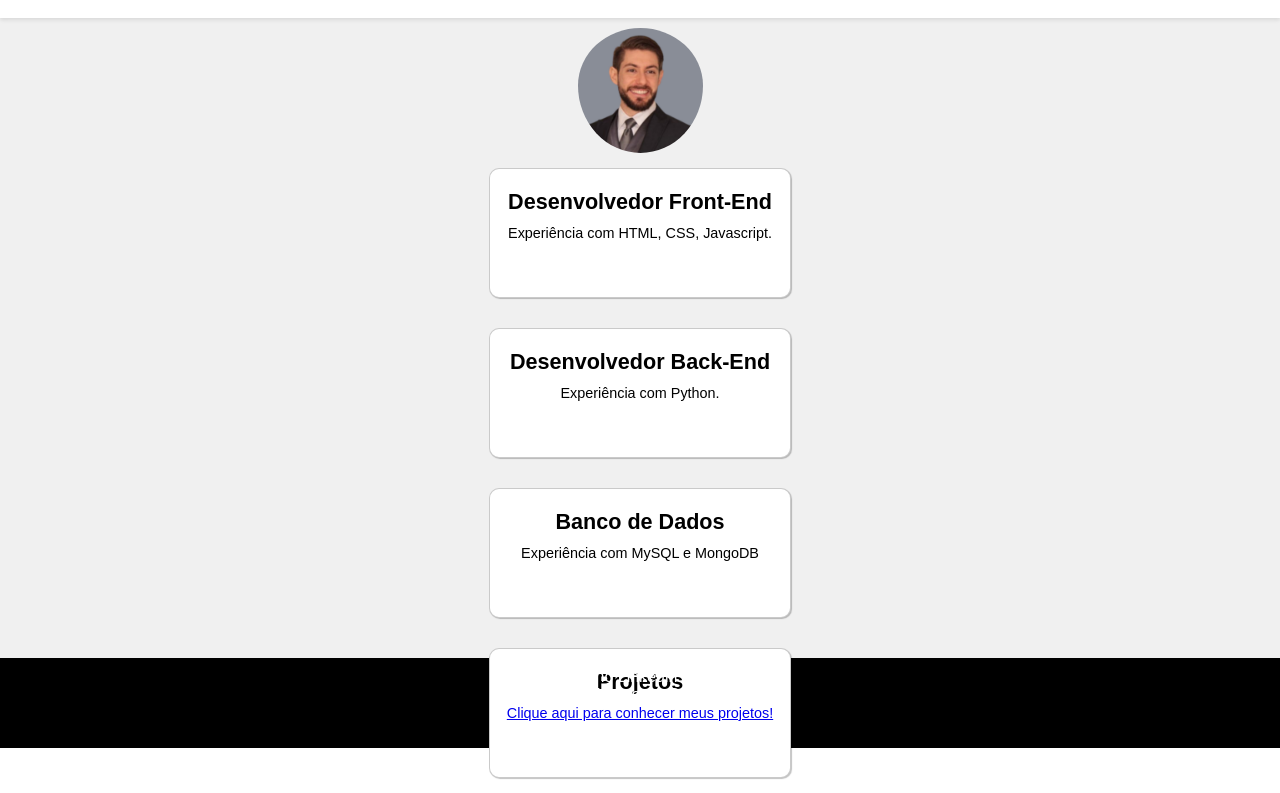
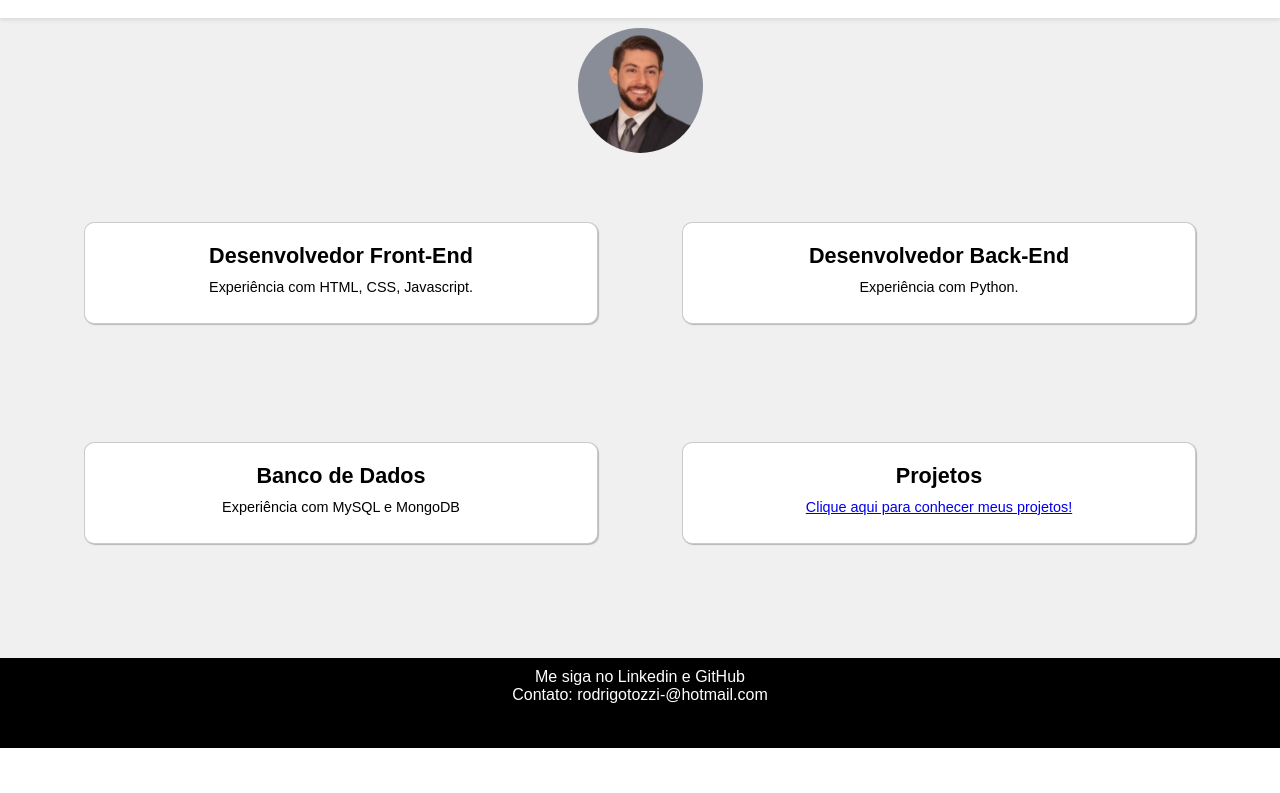
Before and after one commit to rodrigotozzi/Portfolio, a plain HTML site: page index.html in a window 1280 px wide. Shown: the part 62-855 px from the top of the page. After the commit the page ends 810 px from the top, so only its background shows below. Drawn offline with Linux system fonts and the light colour scheme.

Commit message:
desktop finalizado

```diff
--- a/estilos/desktop.css
+++ b/estilos/desktop.css
@@ -21,20 +21,23 @@
         border-radius: 50%;
     }
 
-    .flex-container {
+    .flex-container-1 {
         display: flex;
-
-    }
-
-    .flex-itens {
-        height: 150px;
+        flex-direction: row;
+        justify-content: space-evenly;
+        height: 30vh;
 
     }
 
     .flex-container-2 {
         display: flex;
-        flex-direction: column;
-
+        flex-direction: row;
+        justify-content: space-evenly;
+        height: 25vh;
     }
 
+    .flex-itens {
+        height: 100px;
+        width: 500px;
+    }
 }
```
